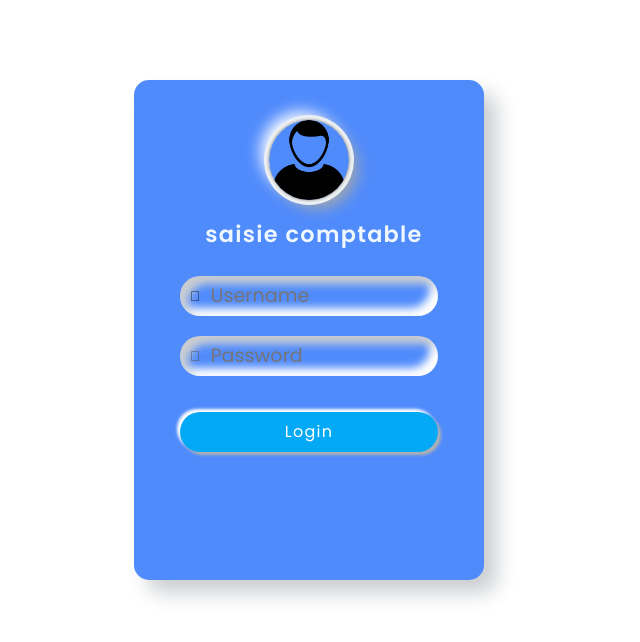
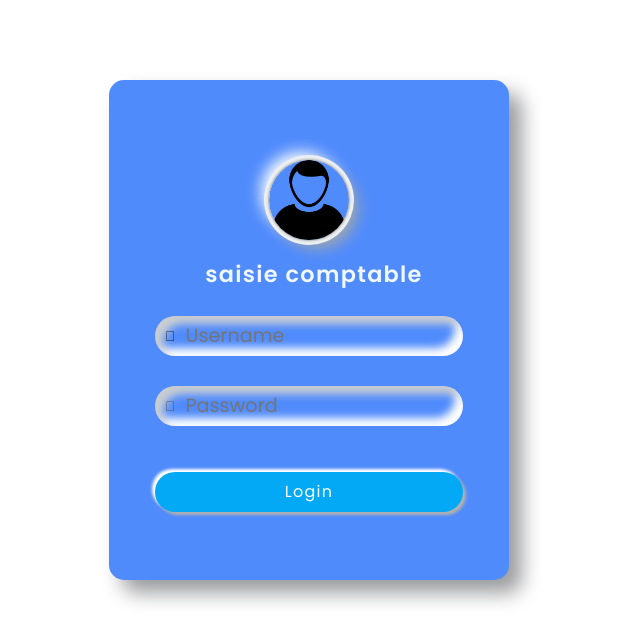
Before and after one commit to tounaf/compta-hery, an Angular app: page / in a window 1280 px wide. Shown: the top 642 px of the page, without its empty margins (331-971 px from the left). Built offline with nearby package versions, Linux system fonts and the light colour scheme.

Commit message:
change forme login

```diff
--- a/src/app/login/login.component.html
+++ b/src/app/login/login.component.html
@@ -1,4 +1,4 @@
-  <div>
+
     <div class="wrapper" style="background-color: #508bfc;">
       <div class="logo">
           <img src="assets/avatar.png" alt="">
@@ -21,4 +21,3 @@
           <a href="#" style="color: aliceblue;">Forget password?</a> or <a href="#" style="color: aliceblue;">Sign up</a>
       </div> -->
   </div>
-</div>
--- a/src/app/login/login.component.scss
+++ b/src/app/login/login.component.scss
@@ -1,5 +1,13 @@
 /* Importing fonts from Google */
 @import url('https://fonts.googleapis.com/css2?family=Poppins:wght@300;400;500;600;700;800;900&display=swap');
+@import url('https://cdn.jsdelivr.net/npm/bootstrap@5.0.0-beta1/dist/css/bootstrap.min.css');
+@import url('https://cdn.jsdelivr.net/npm/bootstrap@5.0.0-beta1/dist/js/bootstrap.bundle.min.js');
+@import url('https://cdnjs.cloudflare.com/ajax/libs/jquery/3.2.1/jquery.min.js');
+@import url('https://cdnjs.cloudflare.com/ajax/libs/jquery/3.2.1/jquery.min.js');
+
+
+
+
 
 /* Reseting */
 * {
@@ -14,13 +22,13 @@ body {
 }
 
 .wrapper {
-    max-width: 350px;
+    max-width: 400px;
     min-height: 500px;
     margin: 80px auto;
-    padding: 40px 30px 30px 30px;
+    padding: 80px 30px 30px 30px;
     background-color: #ecf0f3;
     border-radius: 15px;
-    box-shadow: 13px 13px 20px #cbced1, -13px -13px 20px #fff;
+    box-shadow: 13px 13px 20px #9a9b9d, -13px -13px 20px #fff;
 }
 
 .logo {
@@ -44,7 +52,7 @@ body {
     font-size: 1.4rem;
     letter-spacing: 1.3px;
     padding-left: 10px;
-    color: #555;
+    color: #fffdfd;
 }
 
 .wrapper .form-field input {
@@ -54,14 +62,14 @@ body {
     outline: none;
     background: none;
     font-size: 1.2rem;
-    color: #666;
+    color: #ffffff;
     padding: 10px 15px 10px 10px;
     /* border: 1px solid red; */
 }
 
 .wrapper .form-field {
     padding-left: 10px;
-    margin-bottom: 20px;
+    margin-bottom: 30px;
     border-radius: 20px;
     box-shadow: inset 8px 8px 8px #cbced1, inset -8px -8px 8px #fff;
 }
```
